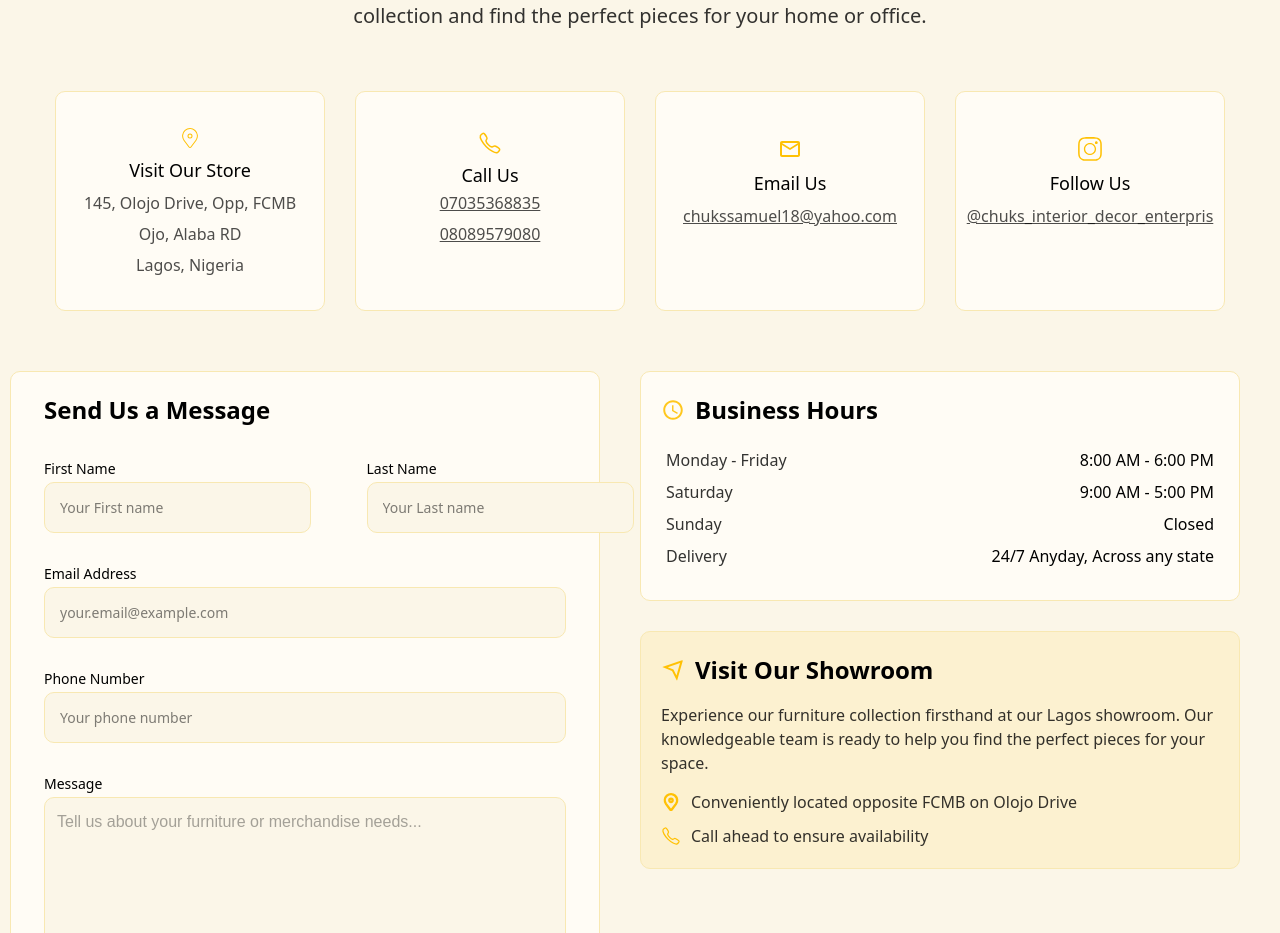
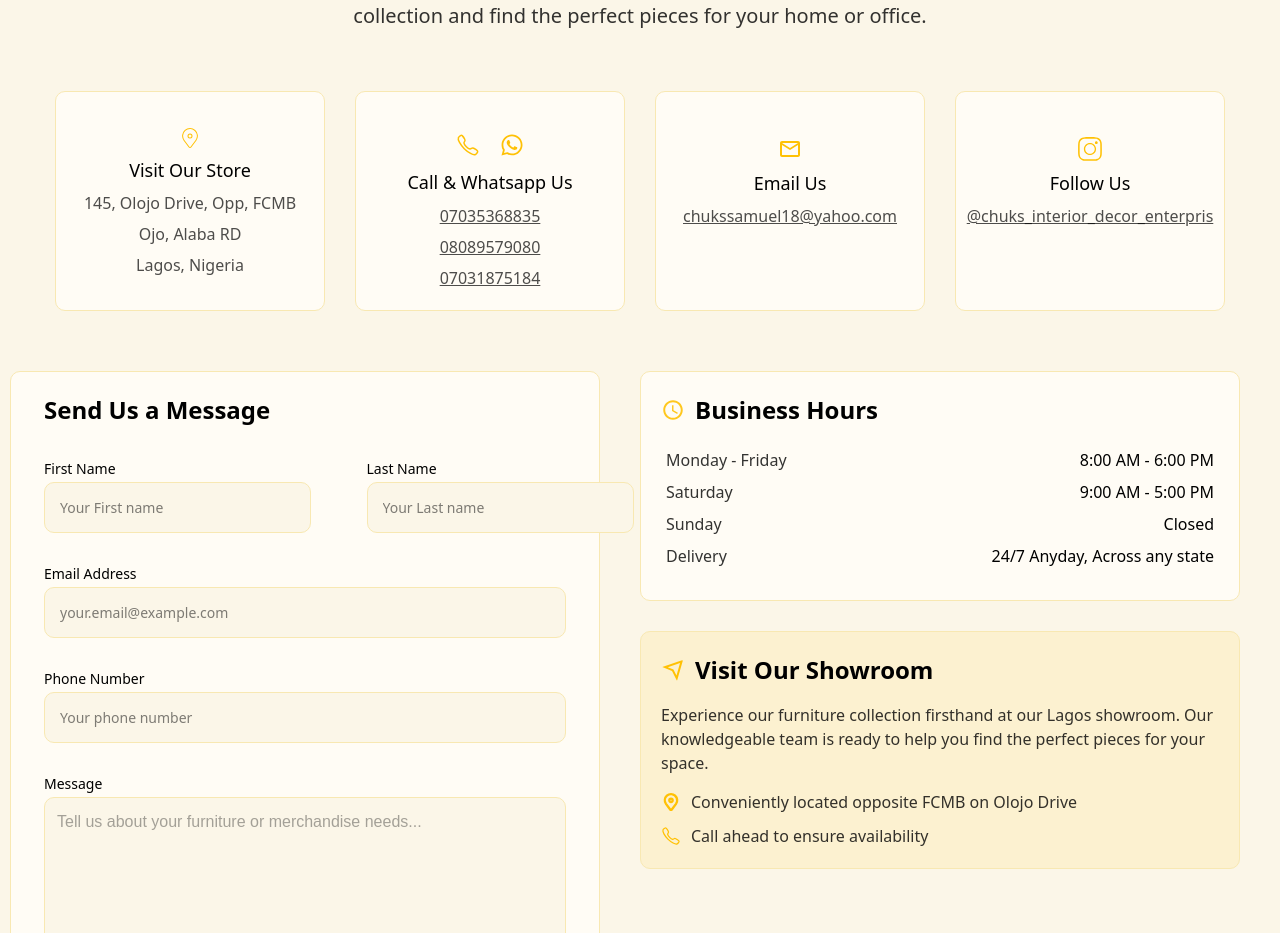
Before and after one commit to obinnanwobodo/chuks_interior, a Next.js app: page / in a window 1280 px wide. Shown: the part 3762-4695 px from the top of the page. Built offline with nearby package versions, Linux system fonts and the light colour scheme.

Commit message:
updated works

```diff
--- a/src/Components/Getintouch/Getintouch.jsx
+++ b/src/Components/Getintouch/Getintouch.jsx
@@ -8,6 +8,10 @@ import { MdOutlineMailOutline } from "react-icons/md";
 import { SlSocialInstagram } from "react-icons/sl";
 import { IoMdTime } from "react-icons/io";
 import { RiSendPlaneLine } from "react-icons/ri";
+import { FaWhatsapp } from "react-icons/fa";
+
+
+
 
 const Getintouch = () => {
 
@@ -71,9 +75,13 @@ const Getintouch = () => {
         </div>
 
         <div className={styles.box2}>
-          <IoCallOutline />
 
-          <h2 className={styles.cu1}>Call Us</h2>
+      <div className={styles.box2icon}>
+            <IoCallOutline />
+         <div className={styles.box2icon2}> <FaWhatsapp /></div>
+      </div>
+
+          <h2 className={styles.cu1}>Call & Whatsapp Us</h2>
 
           <a href="tel:07035368835" className={styles.num1}>
             {" "}
@@ -82,6 +90,10 @@ const Getintouch = () => {
           <a href="tel:08089579080" className={styles.num2}>
             {" "}
             08089579080
+          </a>
+          <a href="tel:07031875184" className={styles.num2}>
+            {" "}
+            07031875184
           </a>
         </div>
 
--- a/src/Components/Getintouch/Getintouch.module.css
+++ b/src/Components/Getintouch/Getintouch.module.css
@@ -74,6 +74,26 @@ border-radius: 10px;
 .box2 svg{
     margin-bottom: 20px;
 }
+
+.box2 a{
+  position: relative;
+  top: 3px;
+
+}
+.box2 h2{
+  position: relative;
+  top: 2px;
+
+}
+
+.box2icon{
+display: flex;
+gap: 20px;
+  position: relative;
+  top: 17px;
+}
+
+
 
 .box3 svg, .box4 svg{
 
```
